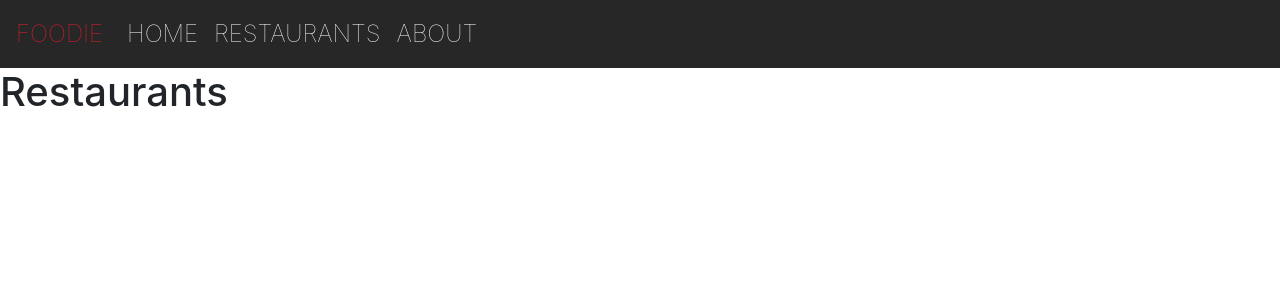
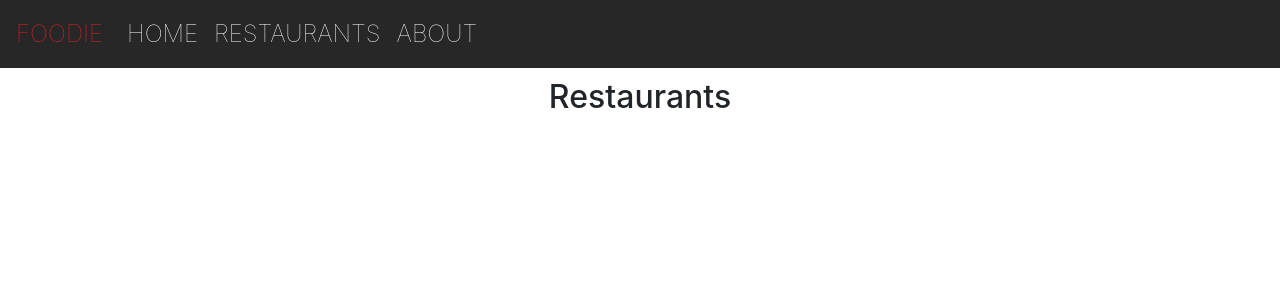
Before and after one commit to Alicia-Sheng/Foodie-WebVersion, a React app: page /restaurants in a window 1280 px wide. Shown: the top 300 px of the page. Built offline with nearby package versions, Linux system fonts and the light colour scheme.

Commit message:
Update header

```diff
--- a/src/Restaurants.js
+++ b/src/Restaurants.js
@@ -1,9 +1,19 @@
-import React from 'react';
+import React from 'react'
 
-const Restaurants = () => {
+import './style.css'
+
+function Restaurants() {
   return (
-    <h1>Restaurants</h1>
-  );
-};
+    <div>
 
-export default Restaurants;
+      <div className="title-wrapper text-center">
+        <div className="title-inner">
+          <h2 itemProp="headline">Restaurants</h2>
+        </div>
+      </div>
+
+    </div>
+  )
+}
+
+export default Restaurants
```
